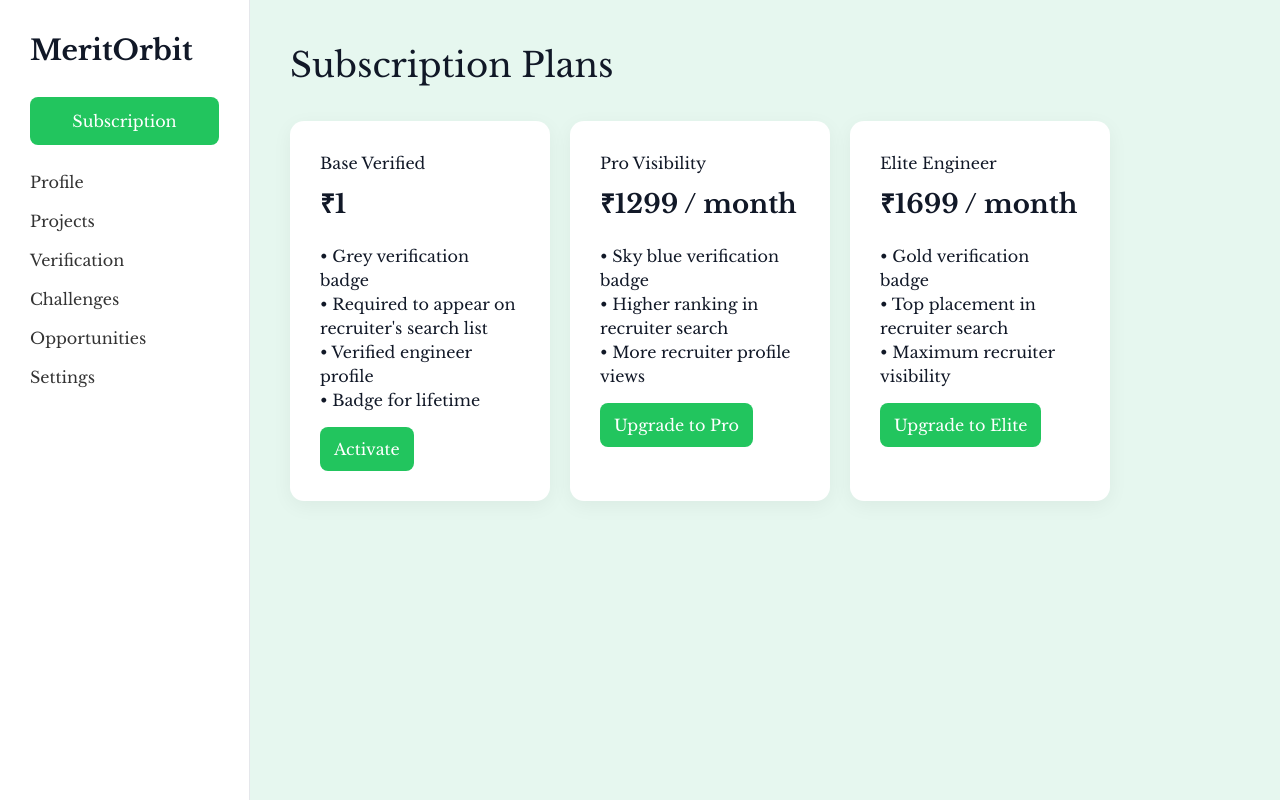
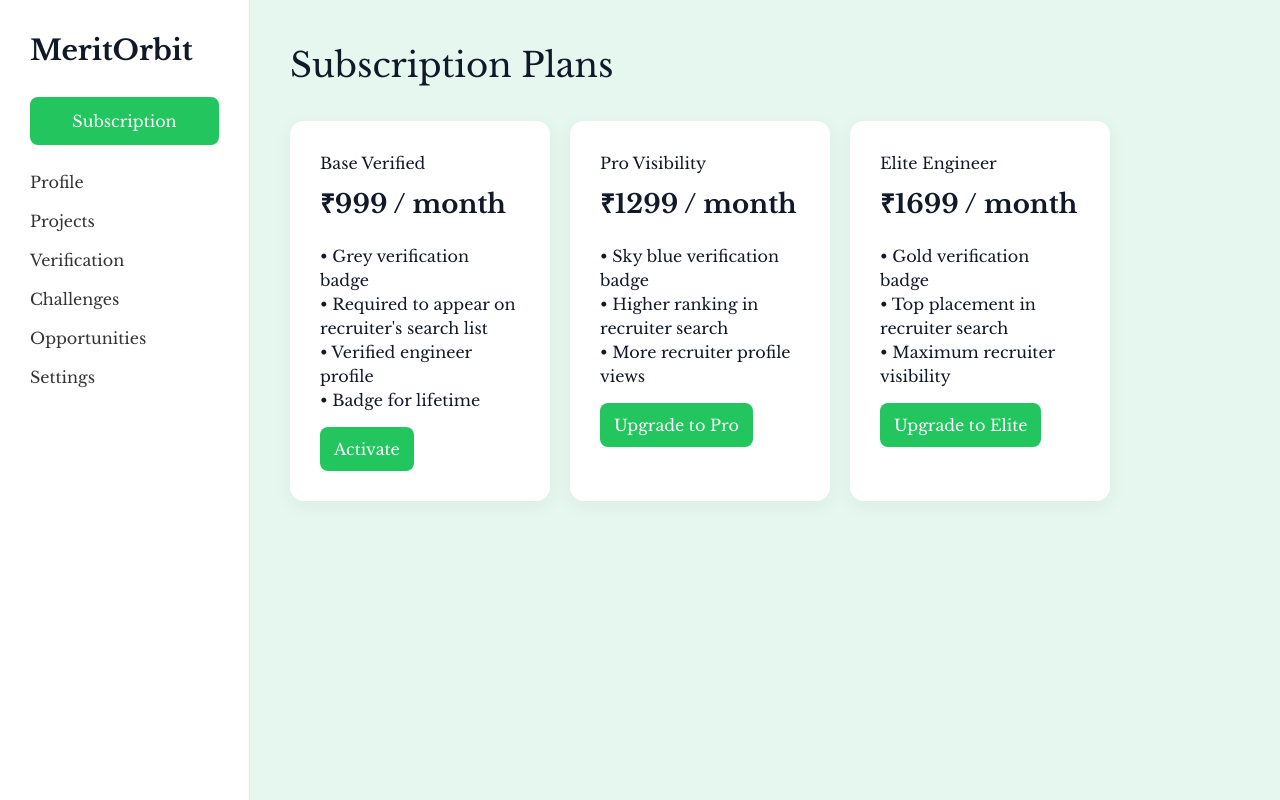
Before and after one commit to meritorbitofficial/MeritOrbit, a Next.js app: page /dashboard/engineer/subscription in a window 1280 px wide. Built offline with nearby package versions, Linux system fonts and the light colour scheme.

Commit message:
change subscription price

```diff
--- a/app/dashboard/engineer/subscription/page.tsx
+++ b/app/dashboard/engineer/subscription/page.tsx
@@ -32,7 +32,7 @@ export default function SubscriptionPage() {
         <div style={card}>
           <h2>Base Verified</h2>
 
-          <p style={price}>₹1</p>
+          <p style={price}>₹999 / month</p>
 
           <p>• Grey verification badge</p>
           <p>• Required to appear on recruiter's search list</p>
@@ -42,7 +42,7 @@ export default function SubscriptionPage() {
         <button
   onClick={() =>
   openRazorpay(
-    999,
+    1,
     "grey",
     120
   )
```
